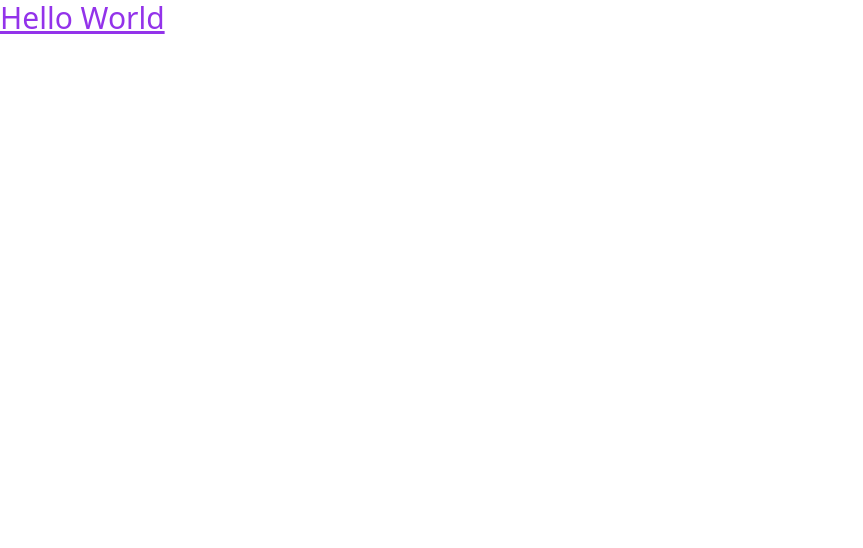
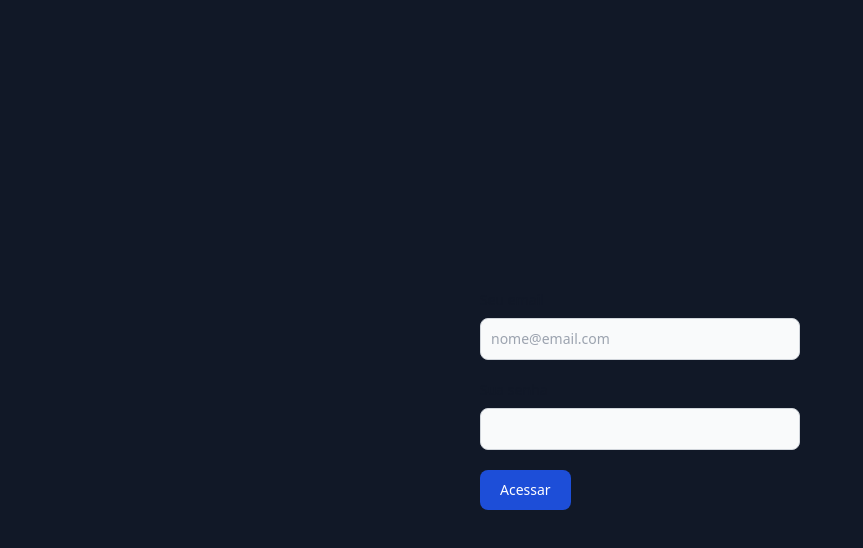
Before and after one commit to Igorgll/4bits-frontend, a React (Vite) app: page / in a window 1280 px wide. Shown: the top 548 px of the page, without its empty margins (0-863 px from the left). Built offline with nearby package versions, Linux system fonts and the light colour scheme.

Commit message:
Form de login

```diff
--- a/package.json
+++ b/package.json
@@ -10,6 +10,8 @@
     "preview": "vite preview"
   },
   "dependencies": {
+    "flowbite": "^2.3.0",
+    "flowbite-react": "^0.7.2",
     "react": "^18.2.0",
     "react-dom": "^18.2.0"
   },
--- a/src/App.tsx
+++ b/src/App.tsx
@@ -1,5 +1,10 @@
+import FrontGate from "./components/FrontGate";
 import "./index.css";
 
 export default function App() {
-  return (<h1 className='text-purple-600 text-3xl underline'>Hello World</h1>);
+  return (
+    <>
+      <FrontGate />
+    </>
+    );
 }
--- /dev/null
+++ b/src/components/FrontGate.tsx
@@ -0,0 +1,21 @@
+import Wrapper from "./Wrapper";
+
+export default function FrontGate(){
+  return (
+    <Wrapper className="bg-[#111827]">
+    <div className="flex items-center">
+      <form className="w-80 mx-auto">
+        <div className="mb-5">
+          <label className="block mb-2 text-sm font-medium text-gray-900 dark:text-white">Seu email</label>
+          <input type="email" id="email" className="bg-gray-50 border border-gray-300 text-gray-900 text-sm rounded-lg focus:ring-blue-500 focus:border-blue-500 block w-full p-2.5 dark:bg-gray-700 dark:border-gray-600 dark:placeholder-gray-400 dark:text-white dark:focus:ring-blue-500 dark:focus:border-blue-500" placeholder="nome@email.com" required />
+        </div>
+        <div className="mb-5">
+          <label className="block mb-2 text-sm font-medium text-gray-900 dark:text-white">Sua senha</label>
+          <input type="password" id="password" className="bg-gray-50 border border-gray-300 text-gray-900 text-sm rounded-lg focus:ring-blue-500 focus:border-blue-500 block w-full p-2.5 dark:bg-gray-700 dark:border-gray-600 dark:placeholder-gray-400 dark:text-white dark:focus:ring-blue-500 dark:focus:border-blue-500" required />
+        </div>
+        <button type="submit" className="text-white bg-blue-700 hover:bg-blue-800 focus:ring-4 focus:outline-none focus:ring-blue-300 font-medium rounded-lg text-sm w-full sm:w-auto px-5 py-2.5 text-center dark:bg-blue-600 dark:hover:bg-blue-700 dark:focus:ring-blue-800">Acessar</button>
+      </form>
+    </div>
+    </Wrapper>
+  );
+}
--- /dev/null
+++ b/src/components/Wrapper.tsx
@@ -0,0 +1,12 @@
+interface props {
+  children: React.ReactNode;
+  className: string
+}
+
+export default function Wrapper({ children, className }: props){
+  return (
+    <div className={`flex flex-col items-center justify-center w-screen h-screen ${className}`}>
+      {children}
+    </div>
+  );
+}
--- a/tailwind.config.js
+++ b/tailwind.config.js
@@ -1,10 +1,13 @@
 /** @type {import('tailwindcss').Config} */
 export default {
   content: [
-    "./src/**/*.{js,jsx,ts,tsx}"
+    "./src/**/*.{js,jsx,ts,tsx}",
+    "node_modules/flowbite-react/lib/esm/**/*.js"
   ],
   theme: {
     extend: {},
   },
-  plugins: [],
+  plugins: [
+    "flowbite/plugin"
+  ],
 }
```
Also changed, not shown: 1 other file (tests, documents, lock files or other folders).
